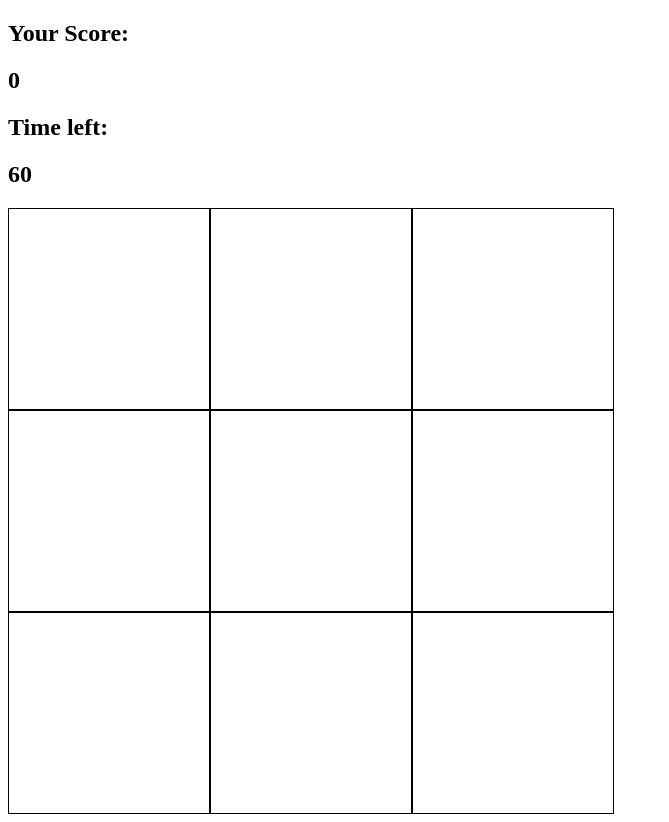
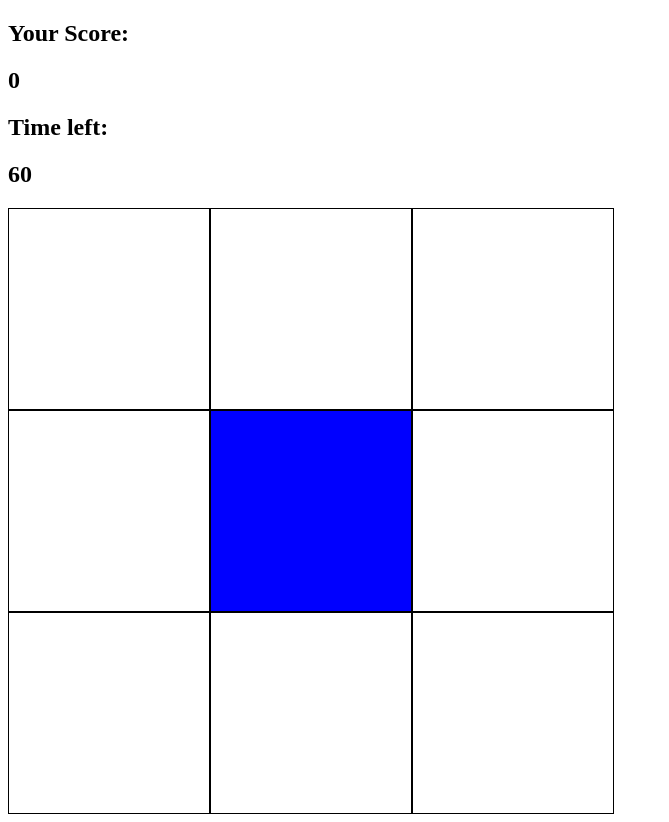
Before and after one commit to kiiramat/Wack-a-mole, a plain HTML site: page index.html in a window 1280 px wide. Shown: the whole page, without its empty margins (0-669 px from the left). Drawn offline with Linux system fonts and the light colour scheme.

Commit message:
Add mole to random square

```diff
--- a/css/styles.css
+++ b/css/styles.css
@@ -10,3 +10,7 @@
     width: 200px;
     border: solid black 1px;
 }
+
+.mole {
+    background-color: blue;
+}
--- a/js/app.js
+++ b/js/app.js
@@ -1,4 +1,5 @@
 const board = document.querySelector(".container");
+const numDivs = 9;
 
 function scoreDisplay(board) {
     const scoreDiv = document.createElement("div");
@@ -32,14 +33,14 @@ function timerDisplay(board) {
 
 timerDisplay(board);
 
-function drawBoard(board, numDivs) {
+function drawBoard(board) {
     const grid = document.createElement("div");
     grid.setAttribute("class", "grid");
 
     for (let i = 0; i < numDivs; i ++) {
         const square = document.createElement("div");
         square.setAttribute("class", "square");
-        square.setAttribute("id", i+1);
+        square.setAttribute("id", i);
         grid.append(square);
     }
 
@@ -47,3 +48,21 @@ function drawBoard(board, numDivs) {
 }
 
 drawBoard(board, 9);
+
+const squares = document.querySelectorAll(".square");
+const mole = document.querySelector(".mole");
+const timeLeft = document.querySelector("#time-left");
+const score = document.querySelector("#score");
+
+let result = 0;
+
+function randomSquare() {
+    squares.forEach(square => {
+        square.classList.remove("mole");
+    });
+
+    let randomSquare = squares[Math.floor(Math.random() * 9)];
+    randomSquare.classList.add("mole");
+}
+
+randomSquare()
```
